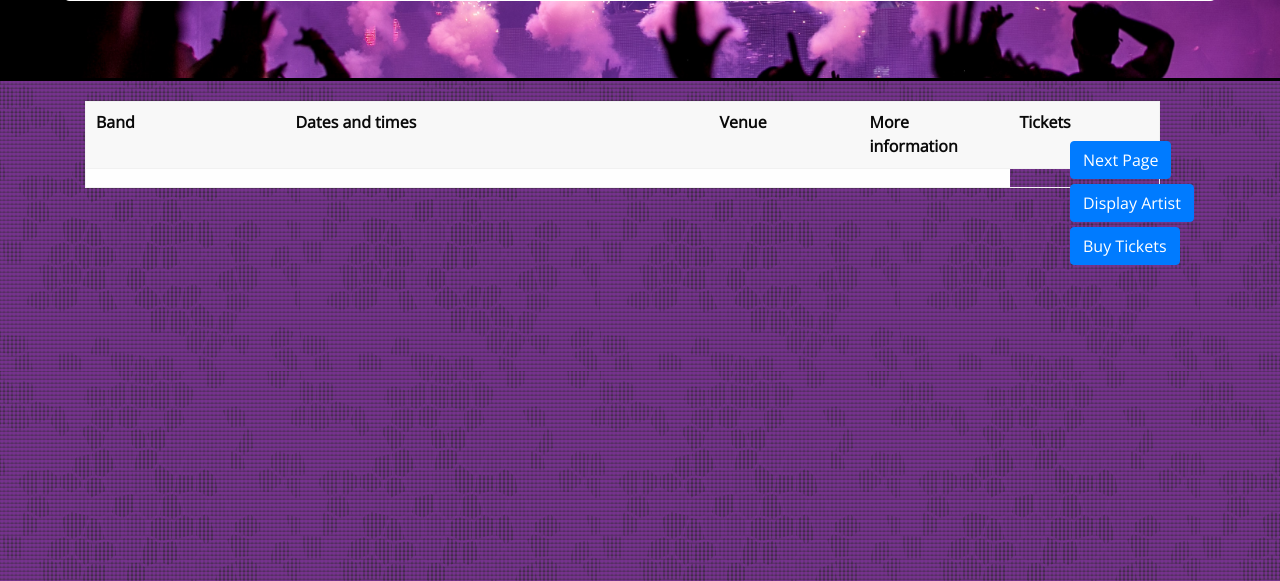
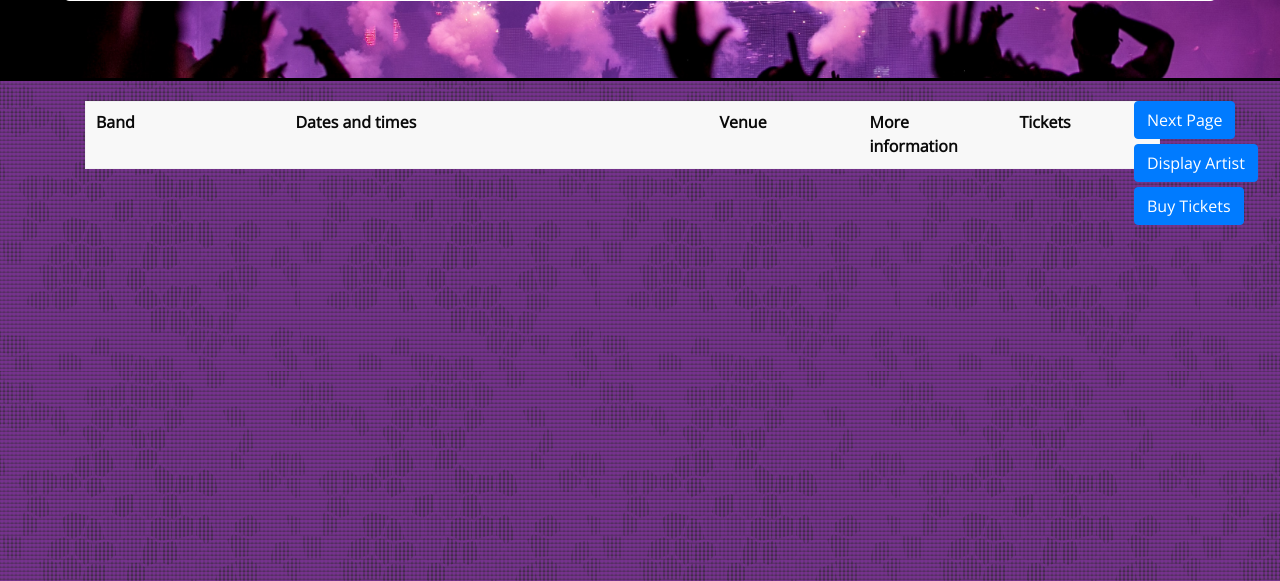
Before and after one commit to rossnr3/Project-1, a plain HTML site: page index.html in a window 1280 px wide. Shown: the part 219-800 px from the top of the page. Drawn offline with nearby package versions, Linux system fonts and the light colour scheme; no server answers.

Commit message:
removed empty tables

```diff
--- a/assets/css/style.css
+++ b/assets/css/style.css
@@ -154,8 +154,8 @@ table {
   .buttonContainer {
     width: 190px;
     position: fixed;
-    left: 75%;
-    top: 45%;
+    left: 80%;
+    top: 40%;
     margin: 0 0 0 110px;
   }
 
--- a/index.html
+++ b/index.html
@@ -105,14 +105,7 @@
             <th width="150">Tickets</th>
           </tr>
         </thead>
-        <tbody id="event-table">
-          <tr>
-            <td></td>
-            <td></td>
-            <td></td>
-            <td></td>
-          </tr>
-        </tbody>
+        <tbody id="event-table"></tbody>
       </table>
 
   <div class="buttonContainer">
```
